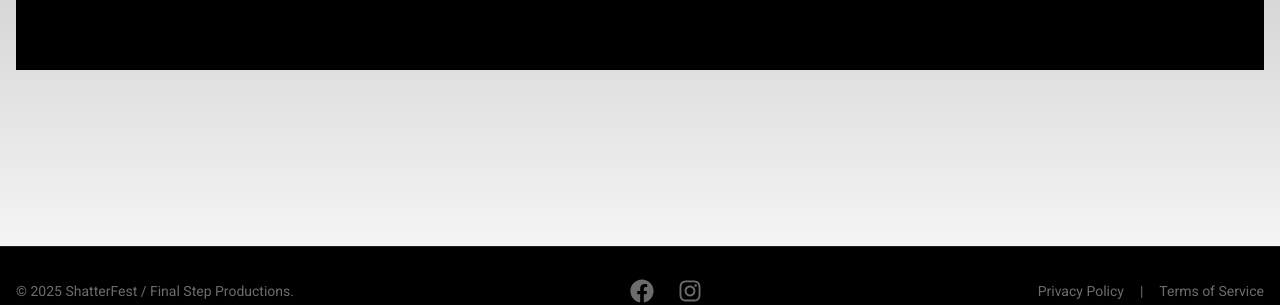
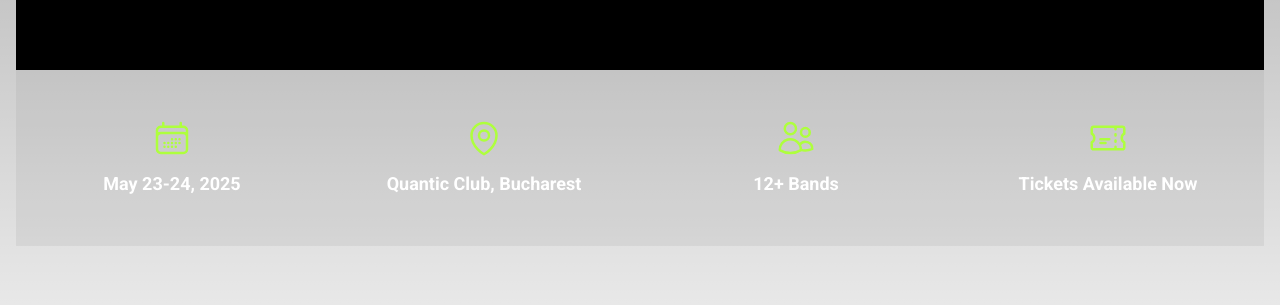
Before and after one commit to daevva89/shatterfest, a Next.js app: page / in a window 1280 px wide. Shown: the part 1792-2097 px from the top of the page. Built offline with nearby package versions, Linux system fonts and the light colour scheme.

Commit message:
feat: Add Quick Info section to homepage

```diff
--- a/src/app/page.tsx
+++ b/src/app/page.tsx
@@ -1,6 +1,7 @@
 import Hero from "@/components/Hero";
 import AboutSection from "@/components/AboutSection";
 import LineupHighlights from "@/components/LineupHighlights";
+import QuickInfoSection from "@/components/QuickInfoSection";
 
 export default function Home() {
   return (
@@ -8,6 +9,7 @@
       <Hero />
       <AboutSection />
       <LineupHighlights />
+      <QuickInfoSection />
 
       {/* Placeholder for other homepage sections */}
       <div className="container mx-auto p-4">
--- /dev/null
+++ b/src/components/QuickInfoSection.tsx
@@ -0,0 +1,49 @@
+import React from 'react';
+import { CalendarDaysIcon, MapPinIcon, TicketIcon, UsersIcon } from '@heroicons/react/24/outline'; // Or use react-icons if preferred
+
+const infoItems = [
+  {
+    icon: CalendarDaysIcon,
+    text: 'May 23-24, 2025',
+    label: 'Date',
+  },
+  {
+    icon: MapPinIcon,
+    text: 'Quantic Club, Bucharest',
+    label: 'Location',
+  },
+  {
+    icon: UsersIcon, // Using UsersIcon as a proxy for 'bands'
+    text: '12+ Bands', // Update number as needed
+    label: 'Lineup Size',
+  },
+  {
+    icon: TicketIcon,
+    text: 'Tickets Available Now',
+    label: 'Tickets Status',
+  },
+];
+
+const QuickInfoSection = () => {
+  return (
+    <section className="bg-brand-gray/10 py-8 md:py-12"> {/* Subtle background */}
+      <div className="container mx-auto px-4">
+        <div className="grid grid-cols-1 sm:grid-cols-2 md:grid-cols-4 gap-8 text-center">
+          {infoItems.map((item) => {
+            const IconComponent = item.icon;
+            return (
+              <div key={item.label} className="flex flex-col items-center">
+                <IconComponent className="h-8 w-8 md:h-10 md:w-10 mb-3 text-brand-green" aria-hidden="true" />
+                <p className="text-md md:text-lg font-semibold text-brand-white">{item.text}</p>
+                {/* Optional: Add label below text */}
+                {/* <p className="text-sm text-brand-gray">{item.label}</p> */}
+              </div>
+            );
+          })}
+        </div>
+      </div>
+    </section>
+  );
+};
+
+export default QuickInfoSection;
```
